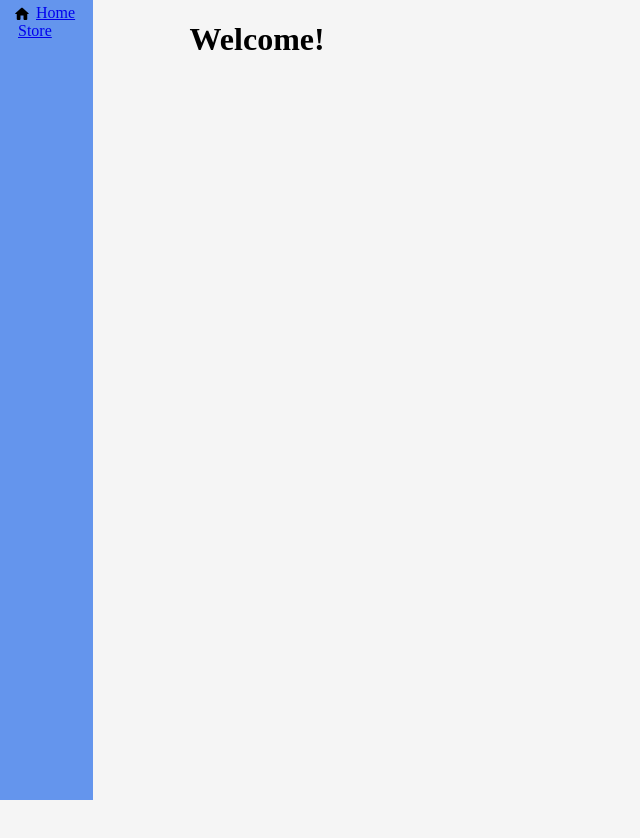
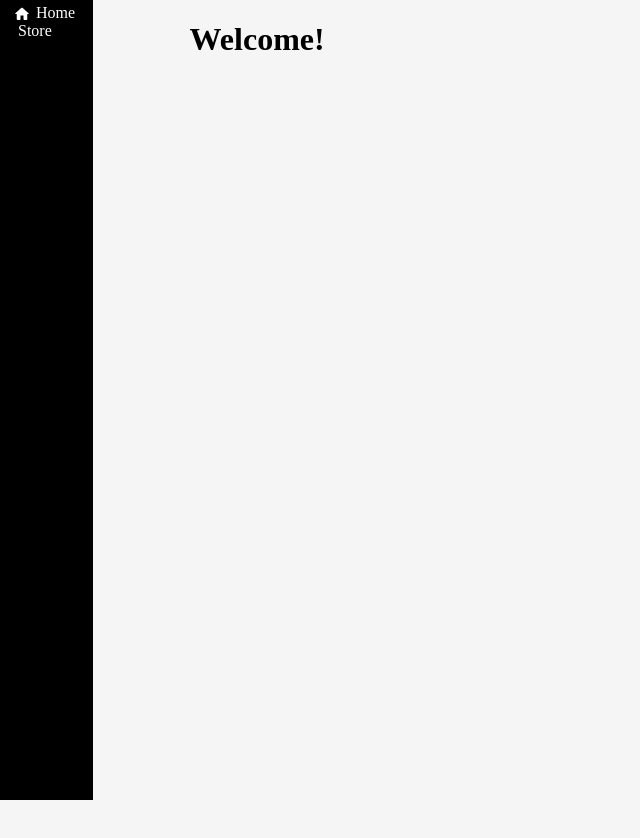
Before and after one commit to cms-ap/cms-ap.github.io, a plain HTML site: page index.html in a window 1280 px wide. Shown: the whole page, without its empty margins (0-640 px from the left). Drawn offline with Linux system fonts and the light colour scheme.

Commit message:
Update master.css

```diff
--- a/master.css
+++ b/master.css
@@ -5,17 +5,20 @@
 }
 
 nav {
-   background-color: cornflowerblue;
+   background-color: #000;
    position: fixed;
    height: 100%;
 }
 
 nav a {
    margin: 18px 18px 18px 8px;
+   text-decoration: none;
+   color: #fff;
 }
 
 nav img {
    margin: 5px 5px -5px 5px;
+   filter: invert(100%);
 }
 
 .grid-item {
```
